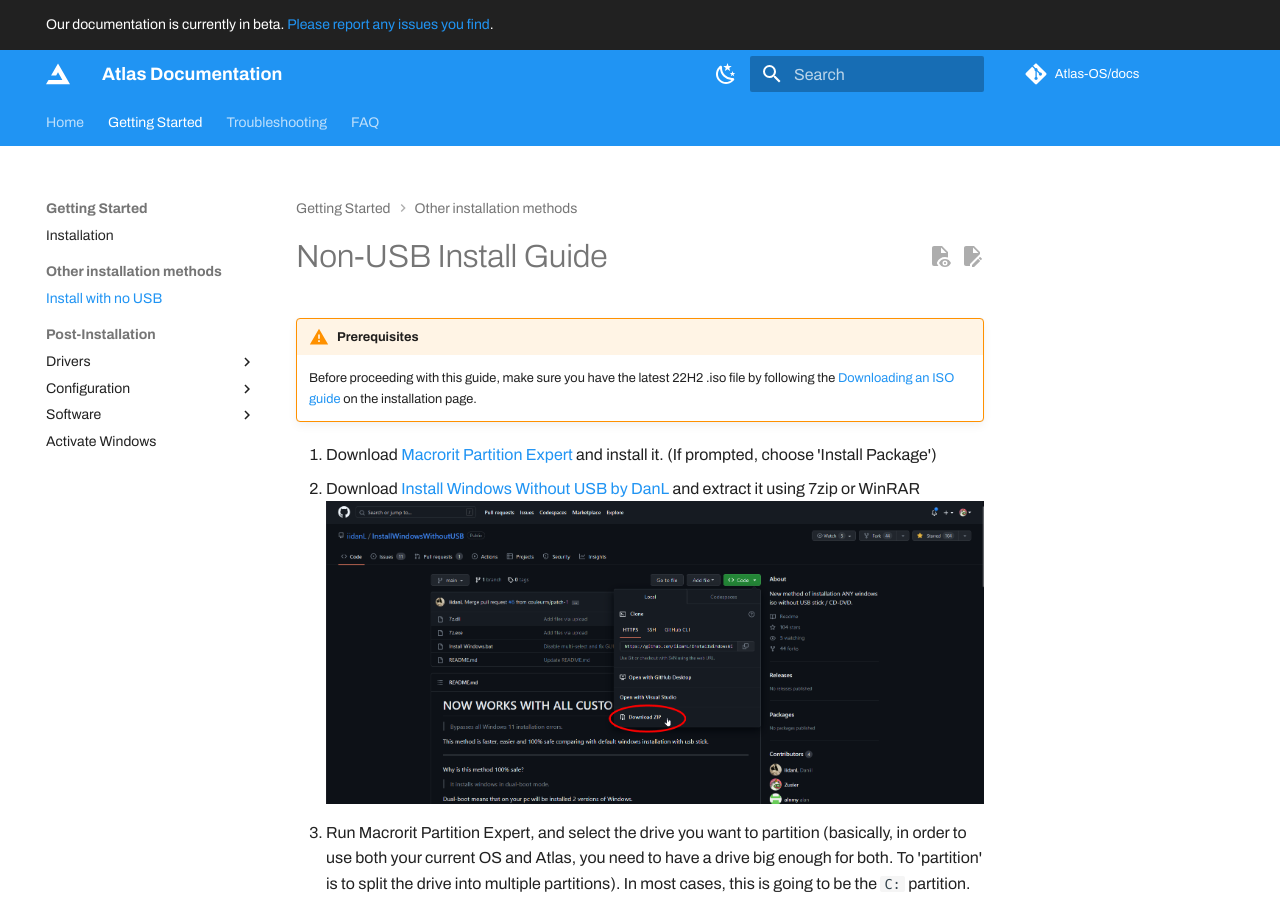
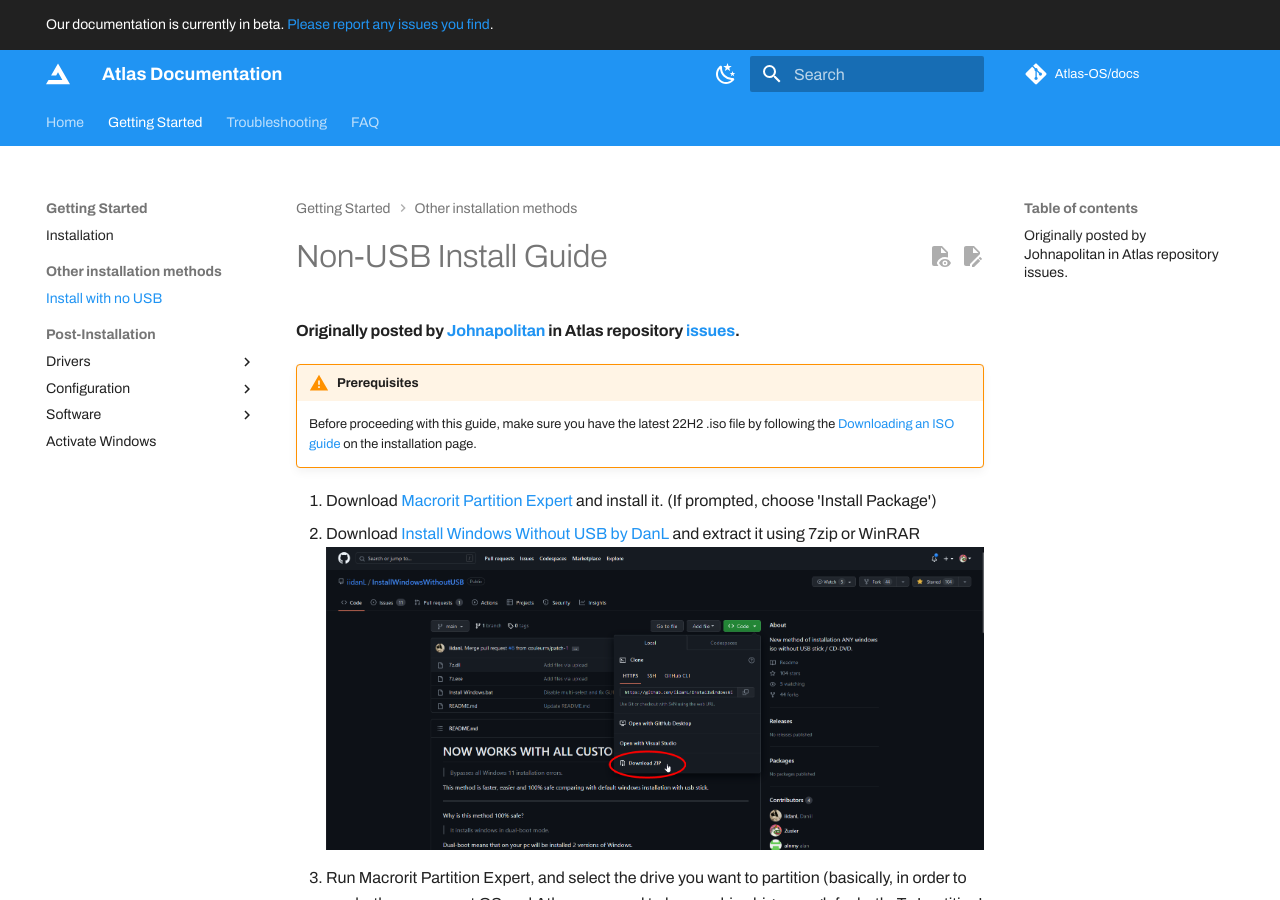
Before and after one commit to Atlas-OS/docs, an MkDocs documentation site: the page built from docs/Getting started/Other installation methods/Install with no USB.md, in a window 1280 px wide and 900 px high. Built offline with MkDocs 1.6.1 and Material for MkDocs 9.7.7, drawn with Linux system fonts in a browser that asks for light colours; some web fonts are replaced; plug-ins that fetch from the network failed and are left out; comment, search, counter and statistics services are not loaded.

Commit message:
Update Install with no USB.md (#15)

```diff
--- a/docs/Getting started/Other installation methods/Install with no USB.md
+++ b/docs/Getting started/Other installation methods/Install with no USB.md
@@ -1,4 +1,6 @@
 # Non-USB Install Guide
+
+#### Originally posted by [Johnapolitan](https://github.com/Johnapolitan) in Atlas repository [issues](https://github.com/Atlas-OS/Atlas/issues/153).
 
 !!! warning "Prerequisites"
 	Before proceeding with this guide, make sure you have the latest 22H2 .iso file by following the [Downloading an ISO guide](../Installation.md#material-disc-download-an-iso) on the installation page.
```
